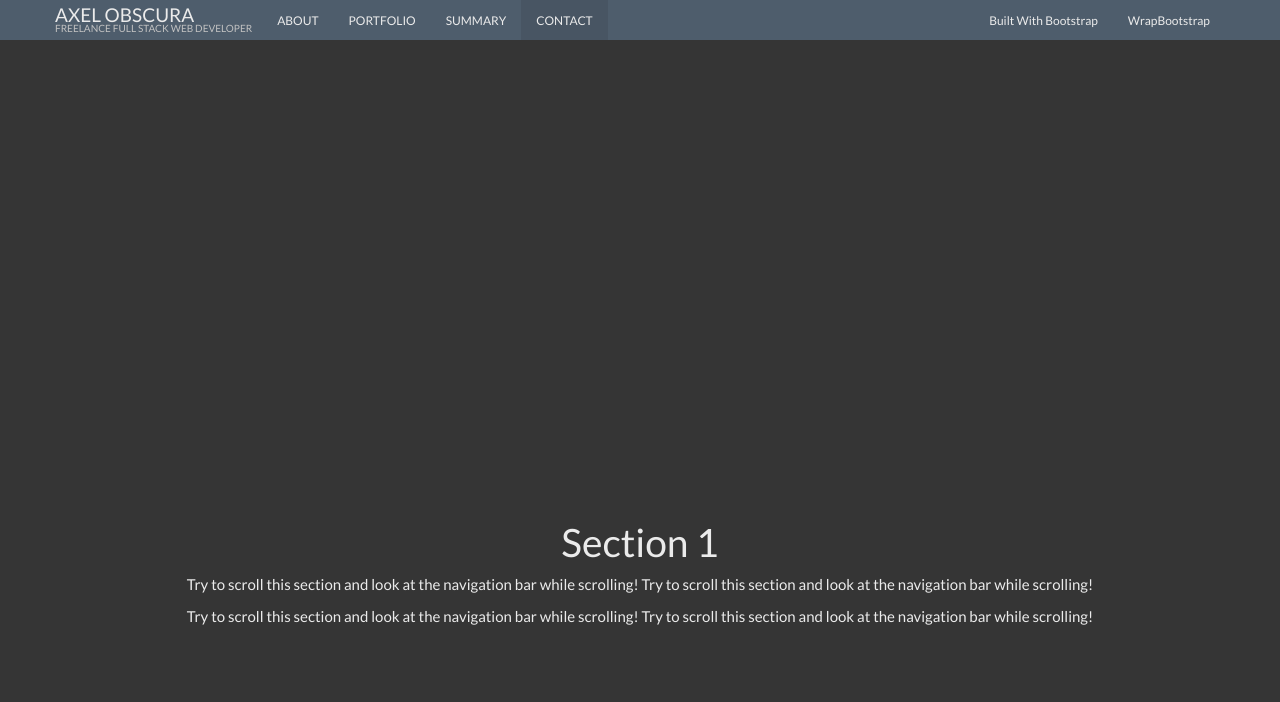
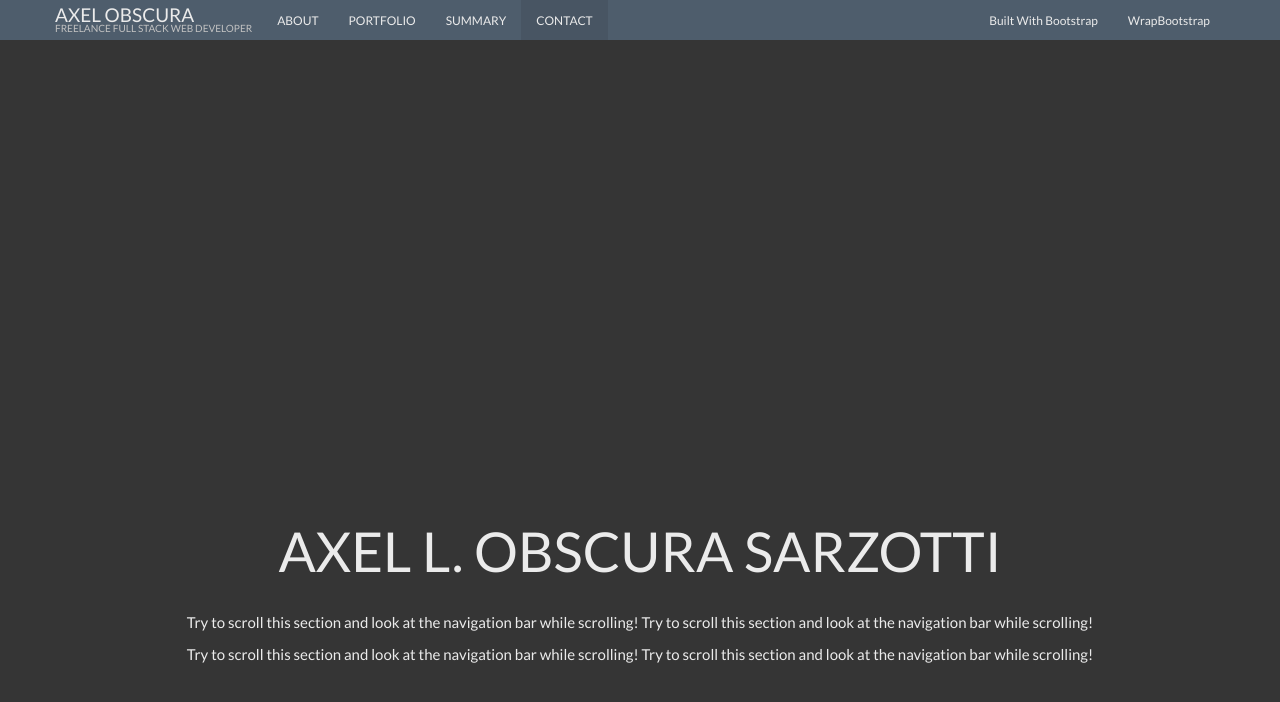
Before and after one commit to axelobscura/axelobscura.github.io, a plain HTML site: page index.html in a window 1280 px wide. Shown: the top 702 px of the page. Drawn offline with nearby package versions, Linux system fonts and the light colour scheme.

Commit message:
cambios de estilo
cambios de estilo

```diff
--- a/index.html
+++ b/index.html
@@ -48,7 +48,7 @@
     </div>
 
     <div id="home" class="container-fluid">
-      <h1>Section 1</h1>
+      <h1>AXEL L. OBSCURA SARZOTTI</h1>
       <p>Try to scroll this section and look at the navigation bar while scrolling! Try to scroll this section and look at the navigation bar while scrolling!</p>
       <p>Try to scroll this section and look at the navigation bar while scrolling! Try to scroll this section and look at the navigation bar while scrolling!</p>
     </div>
--- a/style.css
+++ b/style.css
@@ -4,3 +4,4 @@ span.mini { font-size: 10px; margin: 0; padding: 0; color: #c2c2c2; }
 .navbar-header a {margin: 0;padding: 0;line-height: 10px;padding-top: 10px;padding-right: 10px;}
 
 #home { padding: 500px 0; background: #353535; text-align: center; }
+#home h1 { text-align: center; font-size: 55px; padding-bottom: 20px; }
```
